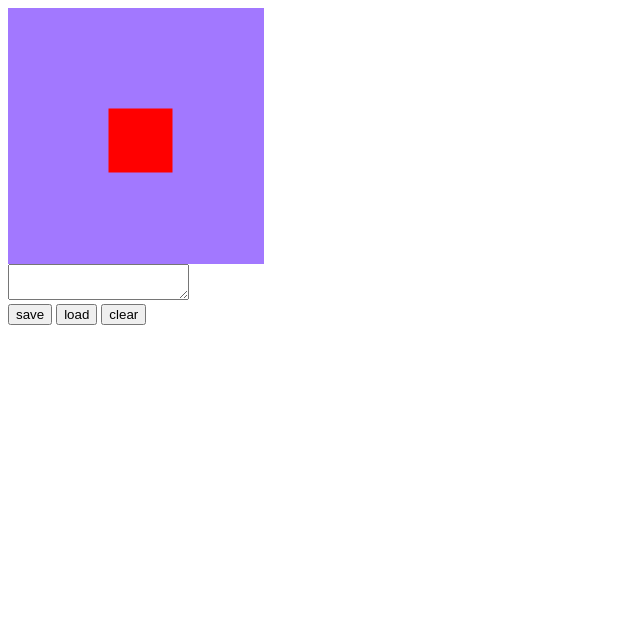
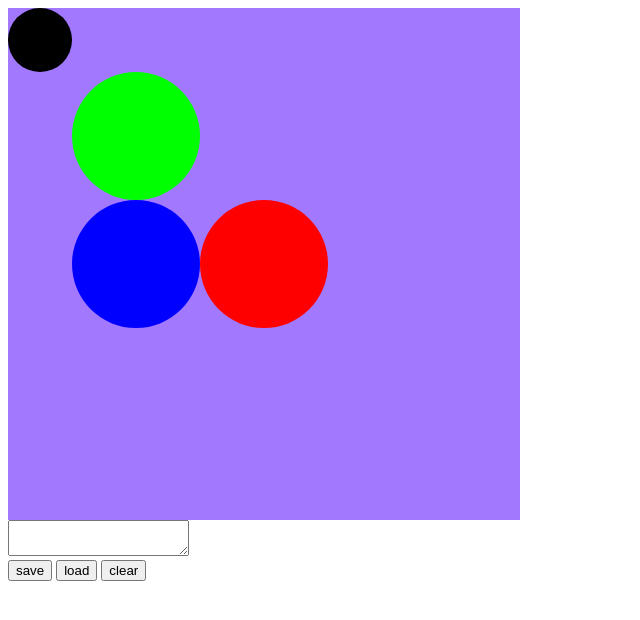
Before and after one commit to gbox3d/fabricjs_study, a website: page basic/ex13.io.html in a window 1280 px wide. Shown: the whole page, without its empty margins (0-640 px from the left). Drawn offline with Linux system fonts and the light colour scheme.

Commit message:
io example

```diff
--- a/basic/ex13.io.html
+++ b/basic/ex13.io.html
@@ -7,7 +7,7 @@
 </head>
 <body>
 
-<canvas id="main-canvas" width="256" height="256"  ></canvas>
+<canvas id="main-canvas" width="512" height="512"  ></canvas>
 
 <textarea id="output" >
 
@@ -44,6 +44,26 @@
     fbCanvas.add(rect);
 
 
+    //svg object
+    let svgObj
+    fabric.loadSVGFromURL('../res/pt1.svg', function(objects, options) {
+
+        console.log(objects)
+        svgObj = fabric.util.groupSVGElements(objects, options);
+
+        svgObj.set({
+            scaleX : 512 / svgObj.get('width'),
+            scaleY : 512 / svgObj.get('height')
+        })
+
+        fbCanvas.add(svgObj)
+        fbCanvas.renderAll()
+
+    });
+
+
+
+
     document.querySelector('button#save').addEventListener('click',()=> {
         console.log(fbCanvas.toJSON())
         document.querySelector('#output').value = JSON.stringify(fbCanvas)
```
